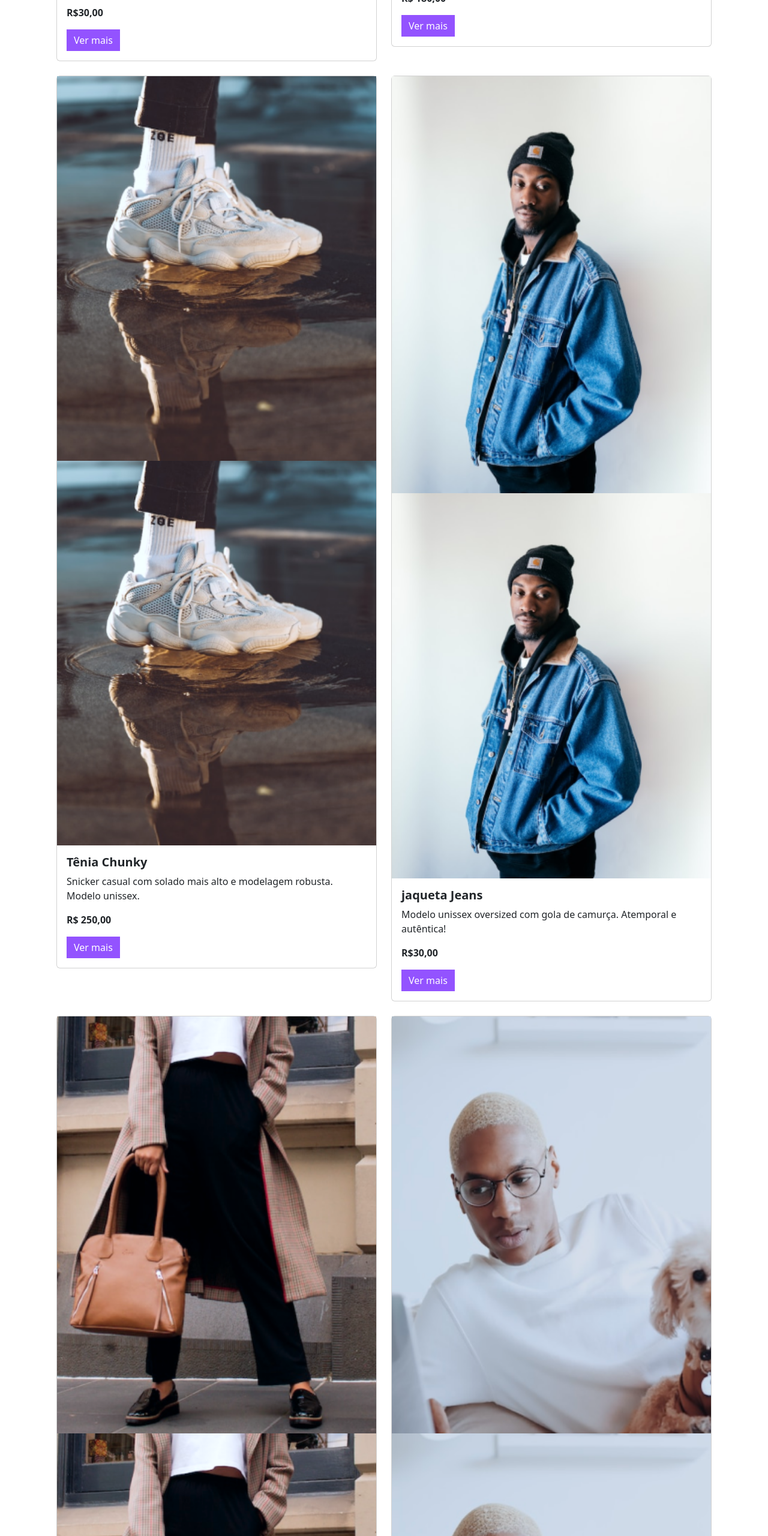
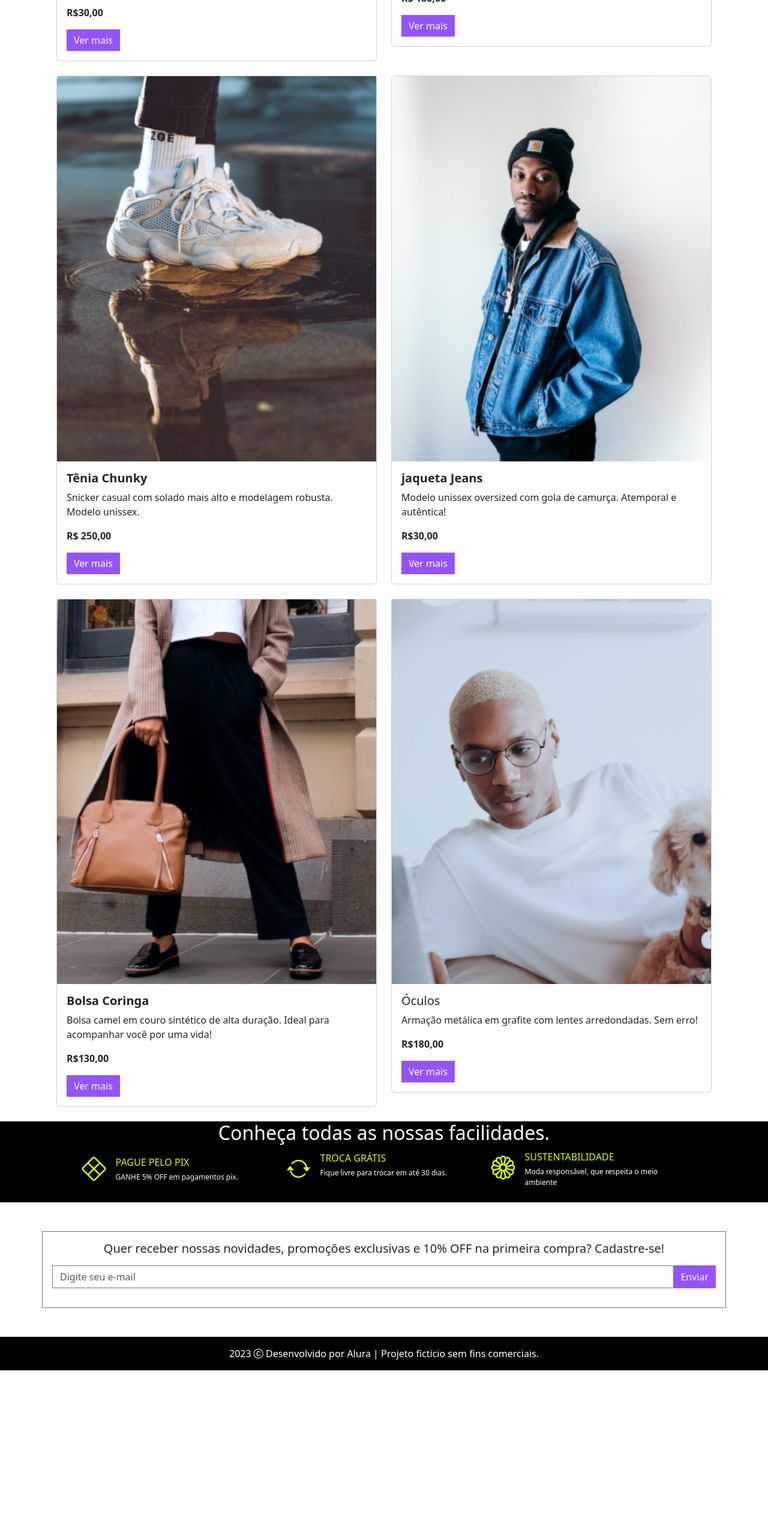
Before and after one commit to chaviier/Meteora-Alura-bootstrap-, a plain HTML site: page index.html in a window 1280 px wide. Shown: the part 2260-4820 px from the top of the page at 60% size. After the commit the page ends 4560 px from the top, so only its background shows below. Drawn offline with nearby package versions, Linux system fonts and the light colour scheme.

Commit message:
detalhes finalizados e projeto 100% concluido

```diff
--- a/index.html
+++ b/index.html
@@ -60,7 +60,7 @@
           alt="Modelo feminina vestindo blusa rosa em fundo lilas">
         <img class="img-fluid d-none d-md-block d-xl-none" src="./meteora-assets-main/assets/Tablet/banner1-tablet.png"
           alt="Modelo feminina vestindo blusa rosa em fundo lilas">
-        <img class="img-fluid d-none d-xl-block" src="./meteora-assets-main/assets/Desktop/banner1-desktop.png"
+        <img class="w-100 img-fluid d-none d-xl-block" src="./meteora-assets-main/assets/Desktop/banner1-desktop.png"
           alt="Modelo feminina vestindo blusa rosa em fundo lilas">
         <div class="carousel-caption d-none d-md-block">
           <h5>First slide label</h5>
@@ -210,7 +210,7 @@
     <div class="col-12 col-md-6 col-xxl-4 pb-4">
 
       <div class="card">
-        <img src="./meteora-assets-main/assets/Mobile/produtos/tenis.png" alt="">
+        <img class="d-md-none d-block" src="./meteora-assets-main/assets/Mobile/produtos/tenis.png" alt="">
         <img class="d-none d-md-none d-xl-none" src="./meteora-assets-main/assets/Tablet/produtos/tenis.png" alt="">
         <img class="d-none d-xl-block" src="./meteora-assets-main/assets/Desktop/produtos/tenis.png" alt="">
         <div class="card-body">
@@ -227,7 +227,7 @@
     <div class="col-12 col-md-6 col-xxl-4 pb-4">
 
       <div class="card">
-        <img src="./meteora-assets-main/assets/Mobile/produtos/jaqueta-jeans.png" alt="">
+        <img class="d-md-none d-block" src="./meteora-assets-main/assets/Mobile/produtos/jaqueta-jeans.png" alt="">
         <img class="d-none d-md-none d-xl-none" src="meteora-assets-main/assets/Tablet/produtos/jaqueta-jeans.png" alt="">
         <img class="d-none d-xl-block" src="meteora-assets-main/assets/Desktop/produtos/jaqueta-jeans.png" alt="">
 
@@ -245,7 +245,7 @@
     <div class="col-12 col-md-6 col-xxl-4 pb-4">
 
       <div class="card">
-        <img src="./meteora-assets-main/assets/Mobile/produtos/bolsa.png" alt="">
+        <img class="d-md-none d-block" src="./meteora-assets-main/assets/Mobile/produtos/bolsa.png" alt="">
         <img class="d-none d-md-none d-xl-none" src="./meteora-assets-main/assets/Tablet/produtos/bolsa.png" alt="">
         <img class="d-none d-xl-block" src="meteora-assets-main/assets/Desktop/produtos/bolsa.png" alt="">
         <div class="card-body">
@@ -262,7 +262,7 @@
     <div class="col-12 col-md-6 col-xxl-4 pb-4">
 
       <div class="card">
-        <img src="./meteora-assets-main/assets/Mobile/produtos/oculos.png" alt="">
+        <img class="d-md-none d-block" src="./meteora-assets-main/assets/Mobile/produtos/oculos.png" alt="">
         <img class="d-none d-md-none d-xl-none" src="meteora-assets-main/assets/Tablet/produtos/oculos.png" alt="">
         <img class="d-none d-xl-block" src="./meteora-assets-main/assets/Desktop/produtos/oculos.png" alt="">
         <div class="card-body">
```
